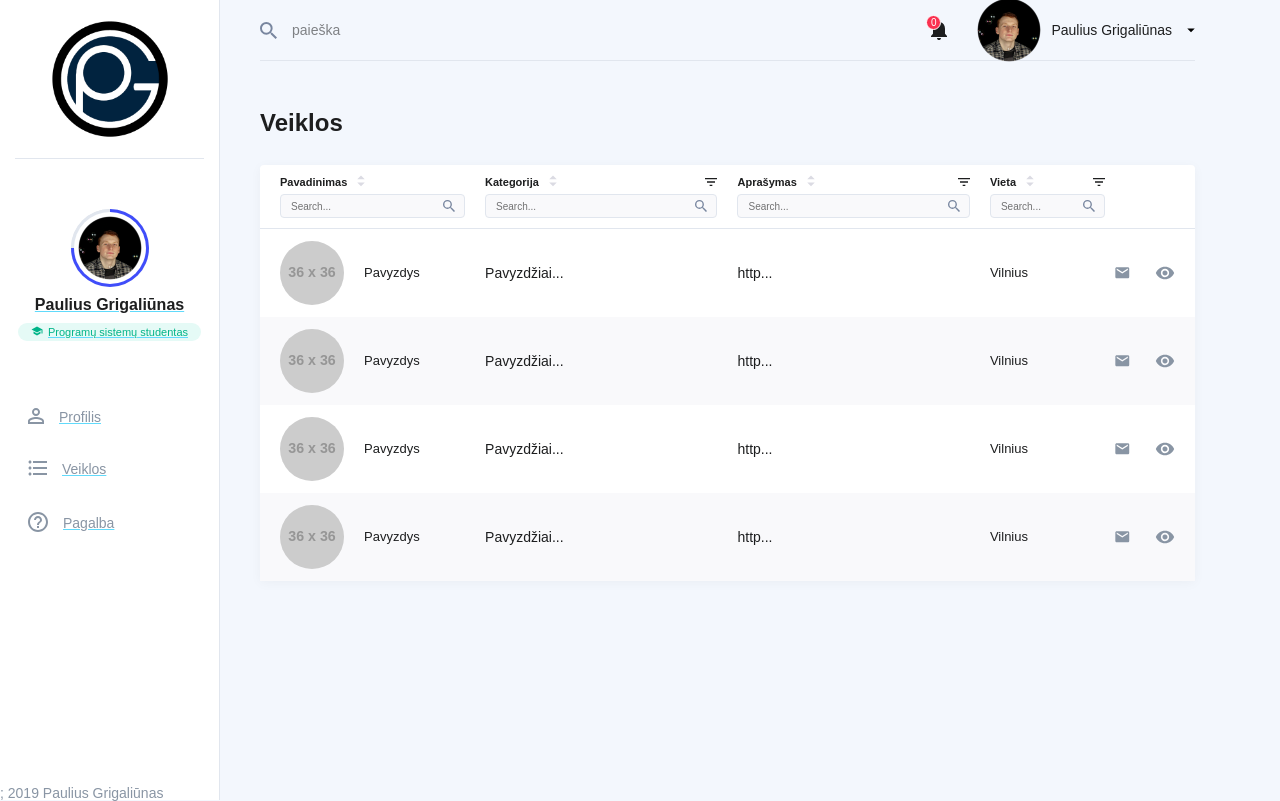
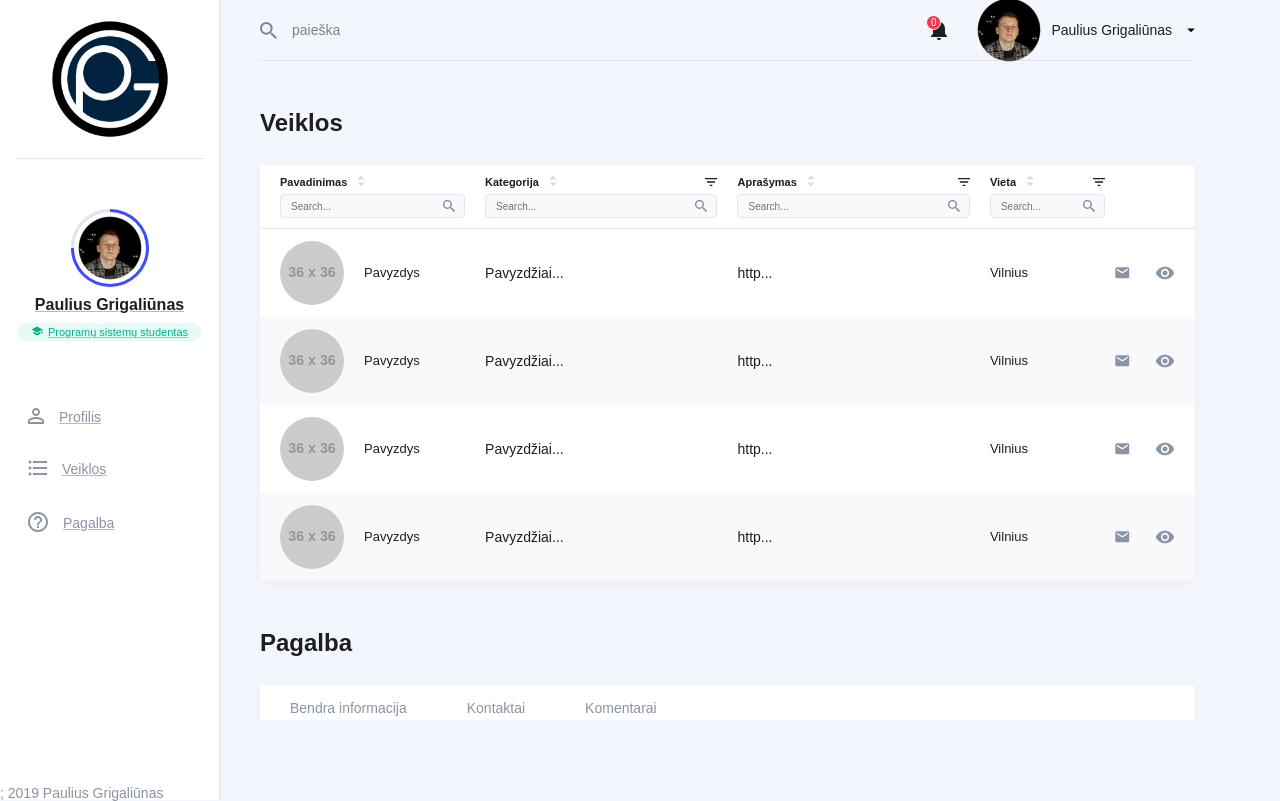
Before and after one commit to PauliusGrigaliunas/PersonalWebSite, a React (Create React App) app: page / in a window 1280 px wide. Built offline with nearby package versions, Linux system fonts and the light colour scheme.

Commit message:
help page routing

```diff
--- a/package.json
+++ b/package.json
@@ -9,8 +9,11 @@
     "react": "^16.8.6",
     "react-dom": "^16.8.6",
     "react-redux": "^7.1.0",
+    "react-router": "^5.0.1",
+    "react-router-dom": "^5.0.1",
     "react-scripts": "3.0.1",
-    "redux": "^4.0.1"
+    "redux": "^4.0.1",
+    "router": "^1.3.3"
   },
   "scripts": {
     "start": "react-scripts start",
--- a/src/components/main/Header.jsx
+++ b/src/components/main/Header.jsx
@@ -17,11 +17,11 @@ export default function Header() {
           />
         </div>
         <div class="header__nav">
-          <a href="/a" className="header__notification-nav">
+          <a href="/notification" className="header__notification-nav">
             <img src={bell} alt="bell" />
             <div className="header__notification-count">0</div>
           </a>
-          <a href="/b" class="header__profile-nav">
+          <a href="/menu" class="header__profile-nav">
             <img
               src={foto}
               className="photo header__profile-photo"
--- a/src/components/main/Main.jsx
+++ b/src/components/main/Main.jsx
@@ -1,20 +1,15 @@
 import React, { Component } from "react";
 import Header from "./Header";
-import Head from "./Head";
-import Body from "./Body";
+import List from "./list/List";
+import Help from "./help/Help";
 
 export default class Main extends Component {
   render() {
     return (
       <div className="containerr">
         <Header />
-        <main className="main">
-          <h1 className="heading1">Veiklos</h1>
-          <div className="content content--bottom-square">
-            <Head />
-            <Body />
-          </div>
-        </main>
+        <List />
+        <Help />
       </div>
     );
   }
--- /dev/null
+++ b/src/components/main/help/Comment.jsx
@@ -0,0 +1,10 @@
+import React from "react";
+
+export default function Comment() {
+  return (
+    <div class="goal">
+      <h3 class="heading3">Komentaro pavadinimas</h3>
+      <p>Komentaro pavyzdys</p>
+    </div>
+  );
+}
--- /dev/null
+++ b/src/components/main/help/Help.jsx
@@ -0,0 +1,13 @@
+import React from "react";
+import HelpTabs from "./HelpTabs.jsx";
+
+export default function Help() {
+  return (
+    <main class="main">
+      <h1 class="heading1">Pagalba</h1>
+      <div class="content content--stretch">
+        <HelpTabs />
+      </div>
+    </main>
+  );
+}
--- /dev/null
+++ b/src/components/main/help/HelpTabs.jsx
@@ -0,0 +1,68 @@
+import React from "react";
+import { BrowserRouter as Router, Route, Link } from "react-router-dom";
+import Comment from "./Comment.jsx";
+import edit from "../../../images/edit.svg";
+
+export default function HelpTabs() {
+  return (
+    <Router>
+      <div>
+        <nav>
+          <ul class="tabs content__fixed">
+            <li>
+              <Link to="/help" class="tabs__link">
+                Bendra informacija
+              </Link>
+            </li>
+            <li>
+              <Link to="/contacts" class="tabs__link">
+                Kontaktai
+              </Link>
+            </li>
+            <li>
+              <Link to="/comments" class="tabs__link">
+                Komentarai
+              </Link>
+            </li>
+          </ul>
+        </nav>
+
+        <Route path="/help" exact component={Info} />
+        <Route path="/contacts" component={Contacts} />
+        <Route path="/comments" component={Comments} />
+      </div>
+    </Router>
+  );
+}
+
+function Info() {
+  return <h2>Home</h2>;
+}
+
+function Contacts() {
+  return <h2>About</h2>;
+}
+
+function Comments() {
+  return (
+    <div class="profile content__scrollable">
+      <div class="profile__section section">
+        <a href="/" class="edit">
+          <img src={edit} alt="edit" />
+        </a>
+        <h2 class="heading2">Komentarai</h2>
+        <ul class="goals">
+          <li class="goals__row">
+            <Comment />
+          </li>
+          <li class="goals__row">
+            <Comment />
+          </li>
+          <li class="goals__row goals__row--last">
+            <Comment />
+          </li>
+        </ul>
+      </div>
+    </div>
+  );
+}
--- a/src/components/main/Head.jsx
+++ b/src/components/main/list/Head.jsx
@@ -1,7 +1,7 @@
 import React from "react";
-import reorder from "../../images/reorder.svg";
-import caret from "../../images/caret-lines.svg";
-import search from "../../images/search.svg";
+import reorder from "../../../images/reorder.svg";
+import caret from "../../../images/caret-lines.svg";
+import search from "../../../images/search.svg";
 
 export default function Head() {
   return (
--- /dev/null
+++ b/src/components/main/list/List.jsx
@@ -0,0 +1,15 @@
+import React from "react";
+import Head from "./Head";
+import Body from "./Body";
+
+export default function List() {
+  return (
+    <main className="main">
+      <h1 className="heading1">Veiklos</h1>
+      <div className="content content--bottom-square">
+        <Head />
+        <Body />
+      </div>
+    </main>
+  );
+}
--- a/src/components/main/Row.jsx
+++ b/src/components/main/list/Row.jsx
@@ -1,6 +1,6 @@
 import React from "react";
-import envelope from "../../images/envelope.svg";
-import eye from "../../images/eye.svg";
+import envelope from "../../../images/envelope.svg";
+import eye from "../../../images/eye.svg";
 
 export default function Row() {
   return (
```
Also changed, not shown: src/components/main/list/Body.jsx (renamed from src/components/main/Body.jsx), 1 other file (tests, documents, lock files or other folders).
